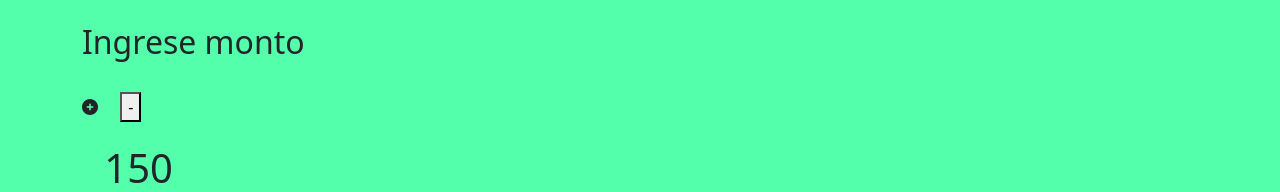
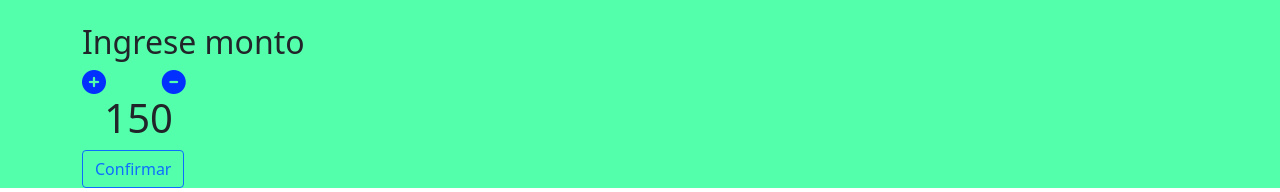
Before and after one commit to VicenteKrause/ProyectoWeb2.0, an Angular app: page /tarjetas in a window 1280 px wide. Shown: the part 922-1114 px from the top of the page. Built offline with nearby package versions, Linux system fonts and the light colour scheme.

Commit message:
cambios generales

```diff
--- a/src/app/screen/login/login.component.html
+++ b/src/app/screen/login/login.component.html
@@ -6,7 +6,6 @@
 				<h3>Iniciar sesion</h3>
 				<div class="d-flex justify-content-end social_icon">
 					<span><i class="fab fa-facebook-square"></i></span>
-					<span><i class="fab fa-google-plus-square"></i></span>
 					<span><i class="fab fa-twitter-square"></i></span>
 				</div>
 			</div>
--- a/src/app/screen/nosotros/nosotros.component.html
+++ b/src/app/screen/nosotros/nosotros.component.html
@@ -20,14 +20,12 @@
 <footer class="redes">
     <h4>Siguenos en nuestras redes sociales</h4>
     <ul>
-      <li>
+      <div class="red-facebook">
         <a href="https://www.facebook.com" class="facebook"><i class="fa-brands fa-facebook"></i></a>
-      </li>
-      <li>
-        <a href="https://www.instagram.com" class="instagram"
-          ><i class="fa-brands fa-instagram"></i
-        ></a>
-      </li>
+      </div>
+      <div class="red-instagram">
+        <a href="https://www.instagram.com" class="instagram"><i class="fa-brands fa-instagram"></i></a>
+      </div>
     </ul>
   </footer>
 </body>
--- a/src/app/screen/nosotros/nosotros.component.scss
+++ b/src/app/screen/nosotros/nosotros.component.scss
@@ -28,7 +28,7 @@ body{
 
 }
 
-.redes ul li{
+.redes ul div{
     display: inline-block;
     margin: 0 5px;
     width: 50px;
@@ -36,14 +36,14 @@ body{
     text-align: center;
 }
 
-.redes ul li a{
+.redes ul div a{
     display: block;
-    padding: 0 10px;
-    background: #333;
+    padding: 0 10%;
+    // background: #333;
     color: #fff;
     line-height: 50px;
-    font-size: 18px;
-    box-shadow: 0 3px 5px 0px rgba(0, 0, 0, .2);
+    font-size: 200%;
+    // box-shadow: 0 3px 5px 0px rgba(0, 0, 0, .2);
     transition: .2s;
 
 }
@@ -53,21 +53,18 @@ body{
 
 }
 
-.redes ul li a:hover{
+.redes ul div a:hover{
     transform: translateY(-3px) scale(1.05);
-    box-shadow: 0 5px 5px 0px rgba(0, 0, 0, .4);
+    // box-shadow: 0 5px 5px 0px rgba(0, 0, 0, .4);
     filter: none;
 }
 
-// .redes ul li .facebook:hover{
-//     background: var(--facebook);
-// }
 
-.redes ul li .instagram:hover{
-    background: var(--instagram);
+.red-facebook :hover{
+    color: #3c5a9c;
+
 }
 
-:root{
-    --facebook : #3c5a9c;
-    --instagram : #da0de9;
+.red-instagram :hover{
+    color: #da0de9;
 }
--- a/src/app/screen/tarjetas/tarjetas.component.html
+++ b/src/app/screen/tarjetas/tarjetas.component.html
@@ -22,10 +22,16 @@
     </div>
     <div class="recarga">
         <h2>Ingrese monto</h2>
-        <i class="fa-solid fa-circle-plus" (click)="suma()" ></i>
-        <!-- <button class="boton" (click)="suma()"><i class="fa-solid fa-circle-plus"></i> </button> -->
-        <button class="boton" (click)="resta()"> - </button>
-        <h1>{{exampleNum}}</h1>
+        <div class="plus">
+            <i class="fa fa-circle-plus" (click)="suma()" ></i>
+        </div>
+
+        <div class="minus">
+            <i class="fa fa-minus-circle" aria-hidden="true" (click)="resta()"></i>
+        </div>
+        <div class="money">
+            <h1>{{exampleNum}}</h1>
+        </div>
         <button type="button" class="btn btn-outline-primary" (click)="home()">Confirmar</button>
     </div>
 </div>
--- a/src/app/screen/tarjetas/tarjetas.component.scss
+++ b/src/app/screen/tarjetas/tarjetas.component.scss
@@ -22,3 +22,23 @@
 .recarga h1{
     margin-left: 2%;
 }
+.fa-circle-plus{
+    float:left;
+    color: rgb(1, 48, 255);
+    font-size: x-large;
+}
+.fa-minus-circle{
+    float:left;
+    padding-left: 5%;
+    color: rgb(1, 48, 255);
+    font-size: x-large;
+}
+.plus :hover{
+    color: rgb(107, 187, 2);
+}
+.minus :hover{
+    color: red;
+}
+.money{
+    clear:both;
+}
```
